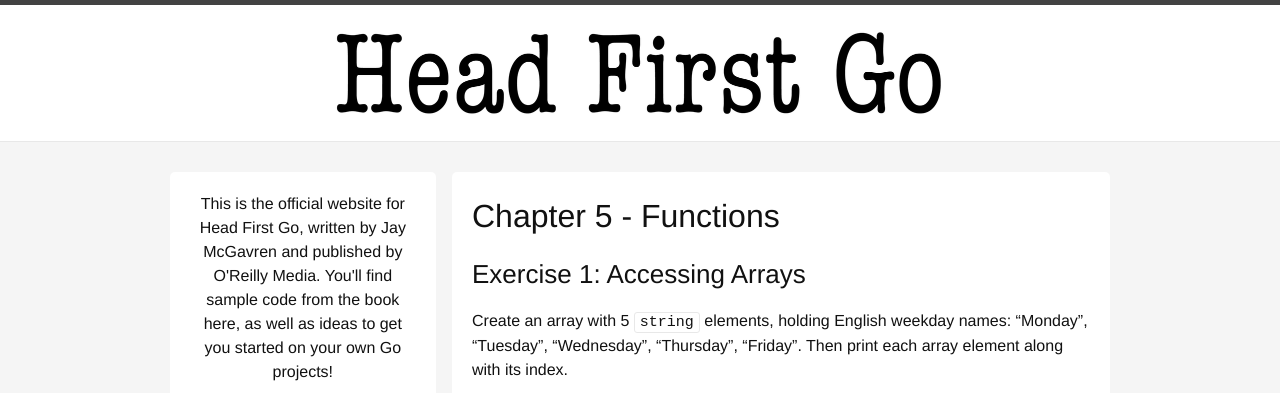
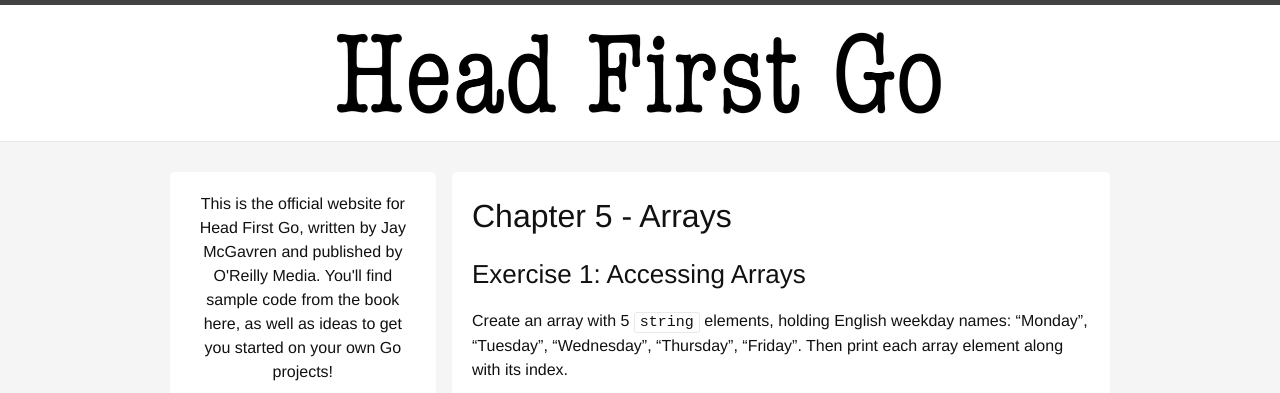
Before and after one commit to jaymcgavren/headfirstgo.com, a Jekyll site: the page built from exercises/ch05.md, in a window 1280 px wide. Shown: the top 393 px of the page. Built offline with Jekyll 4.4.1, drawn with Linux system fonts in a browser that asks for light colours; grey boxes are pictures that could not be loaded.

Commit message:
Fix heading

```diff
--- a/exercises/ch05.md
+++ b/exercises/ch05.md
@@ -3,7 +3,7 @@ layout: exercises
 title:  "Chapter 5: More Exercises"
 ---
 
-## Chapter 5 - Functions
+## Chapter 5 - Arrays
 
 ### Exercise 1: Accessing Arrays
 
```
